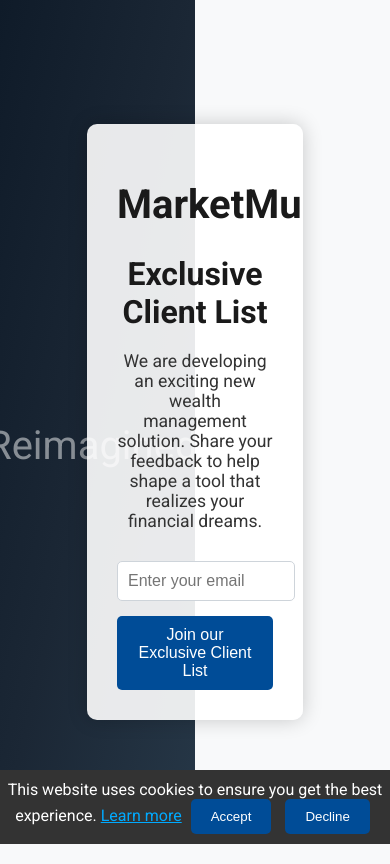
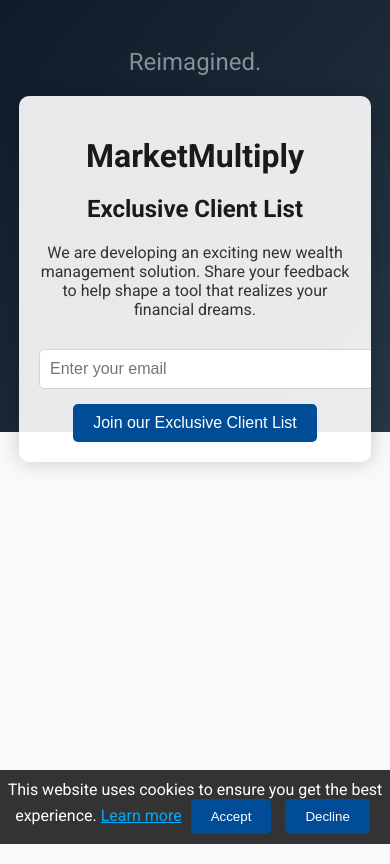
Before and after one commit to svan-b/my-flask-app, a Python web app: template templates/coming_soon.html in a window 390 px wide. Run offline with Jinja, Linux system fonts and the light colour scheme; the template is opened without the code that fills it, so the values that code supplies are empty.

Commit message:
new style changes for mobile

```diff
--- a/static/css/coming_soon.css
+++ b/static/css/coming_soon.css
@@ -117,3 +117,42 @@ body {
 .hidden {
     display: none;
 }
+
+/* Media Queries for Mobile Devices */
+@media (max-width: 768px) {
+    body {
+        flex-direction: column;
+        justify-content: flex-start;
+        padding-top: 20px;
+    }
+
+    .background-gradient {
+        width: 100%;
+        height: 50%;
+    }
+
+    .tagline {
+        position: static;
+        transform: none;
+        font-size: 1.5rem;
+        margin-bottom: 20px;
+    }
+
+    .container {
+        width: 80%;
+        max-width: 100%;
+        padding: 20px;
+    }
+
+    .content h1 {
+        font-size: 2rem;
+    }
+
+    .content h2 {
+        font-size: 1.5rem;
+    }
+
+    .content p {
+        font-size: 1rem;
+    }
+}
```
